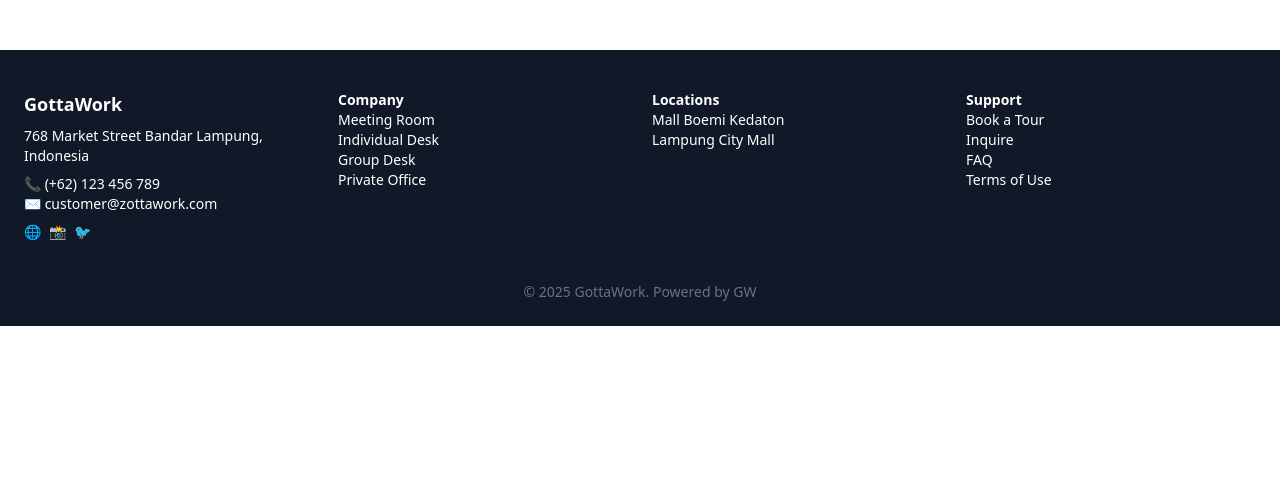
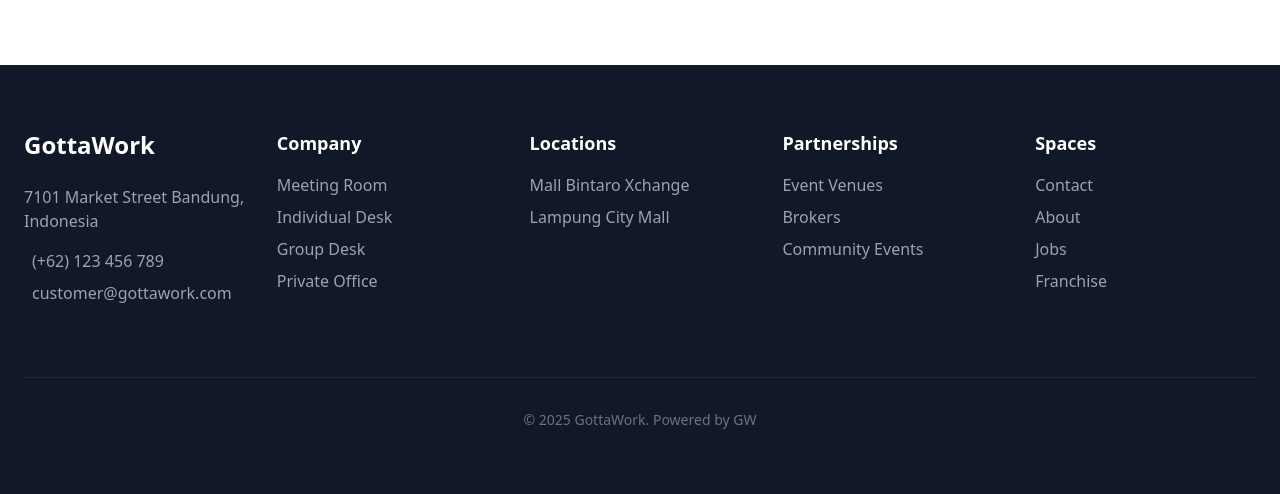
Before and after one commit to fernando-FTD/GottaWork, a PHP site: page /manager_homepage.php in a window 1280 px wide. Shown: the part 1601-2095 px from the top of the page. Before the commit the page ends 1927 px from the top, so only its background shows below. Run offline with PHP 8.4, Linux system fonts and the light colour scheme; a user stored in the database is signed in; some libraries are stand-ins or nearby versions.

Commit message:
Update manager_homepage.php

```diff
--- a/manager_homepage.php
+++ b/manager_homepage.php
@@ -23,26 +23,64 @@ if ($_SESSION['role'] !== 'Administrator') {
 </head>
 <body class="text-gray-800">
 
-<!-- HEADER -->
-<header class="bg-[#3e3e3e] text-white">
-  <div class="max-w-7xl mx-auto flex justify-between items-center px-6 py-4">
-    <h1 class="text-xl font-bold">GottaWork</h1>
-    <nav class="space-x-6 text-sm hidden md:flex">
-      <a href="#" class="text-orange-300">Home</a>
-      <a href="pendatapan.html">Keuangan</a>
-      <a href="#">Skema Tarif</a>
-      <a href="#" class="border border-white px-3 py-1 rounded hover:bg-white hover:text-black">Log Out ›</a>
+<header class="bg-gray-700 text-white py-6 px-6">
+  <div class="hero-section relative">
+    <!-- Navigation -->
+    <nav class="absolute w-full py-6 px-8 flex justify-between items-center z-10">
+      <a href="#" class="text-white text-3xl font-bold">GottaWork</a>
+
+      <div class="flex items-center space-x-8">
+        <a href="#" class="text-yellow-400 hover:text-yellow-500 transition-colors">
+          Home
+        </a>
+        <a href="#" class="text-white hover:text-yellow-400 transition-colors">
+          Keuangan
+        </a>
+        <a href="#" class="text-white hover:text-yellow-400 transition-colors">
+          Skema Tarif
+        </a>
+
+        <a href="#" class="border border-white text-white px-6 py-2 rounded-md flex items-center justify-center hover:bg-white hover:bg-opacity-10 transition-colors">
+          Log Out ›
+        </a>
+      </div>
     </nav>
+
+    <!-- Page Title -->
+    <div class="container mx-auto px-8 pt-32">
+      <div class="flex items-center text-yellow-400 mb-2">
+        <i class="fas fa-chevron-down mr-1 text-xs"></i>
+        <span class="ml-1 text-sm uppercase">— Memimpin dengan data, bertumbuh dengan tujuan</span>
+      </div>
+      <h1 class="text-3xl font-bold mb-6 text-white">Wawasan Anda Menunjukkan Jalan</h1>
+
+      <div class="flex justify-between items-center">
+        <div class="flex space-x-4">
+          <!-- Tombol Keuangan dengan style yang diminta -->
+          <a href="#" class="bg-yellow-400 text-black px-6 py-3 rounded font-medium flex items-center">
+            Keuangan
+            <svg xmlns="http://www.w3.org/2000/svg" class="h-4 w-4 ml-2" fill="none" viewBox="0 0 24 24" stroke="currentColor">
+              <path stroke-linecap="round" stroke-linejoin="round" stroke-width="2" d="M9 5l7 7-7 7" />
+            </svg>
+          </a>
+
+          <!-- Tombol Skema Tarif dengan style yang diminta -->
+          <a href="#" class="border border-yellow-400 text-yellow-400 px-6 py-3 rounded font-medium flex items-center">
+            Skema Tarif
+            <svg xmlns="http://www.w3.org/2000/svg" class="h-4 w-4 ml-2" fill="none" viewBox="0 0 24 24" stroke="currentColor">
+              <path stroke-linecap="round" stroke-linejoin="round" stroke-width="2" d="M9 5l7 7-7 7" />
+            </svg>
+          </a>
         </div>
 
-  <!-- HERO -->
-  <div class="px-6 pb-16 pt-12 max-w-7xl mx-auto">
-    <p class="text-sm text-yellow-300 tracking-wide mb-2 uppercase">— Memimpin dengan data, bertumbuh dengan tujuan</p>
-    <h2 class="text-4xl font-bold leading-tight mb-4">Wawasan Anda Menunjukkan Jalan</h2>
-    <p class="text-gray-300 mb-6">Bersama mewujudkan ruang kerja efisien melalui pengelolaan yang cermat untuk menghadirkan nilai bisnis terbaik.</p>
-    <div class="space-x-4">
-      <button class="bg-yellow-400 text-black font-semibold px-4 py-2 rounded">Keuangan</button>
-      <button class="bg-yellow-400 text-black font-semibold px-4 py-2 rounded">Skema Tarif</button>
+        <div class="flex items-center text-sm text-white">
+          <span>Home</span>
+          <i class="fas fa-chevron-right mx-1 text-xs"></i>
+          <span>Keuangan</span>
+        </div>
+      </div>
+
+      <p class="text-gray-300 mt-6 max-w-2xl">Bersama mewujudkan ruang kerja efisien melalui pengelolaan yang cermat untuk menghadirkan nilai bisnis terbaik.</p>
     </div>
   </div>
 </header>
@@ -52,7 +90,6 @@ if ($_SESSION['role'] !== 'Administrator') {
   <div class="max-w-7xl mx-auto px-6 py-12">
     <p class="text-sm text-yellow-300 mb-2 uppercase">— Keuangan</p>
     <h2 class="text-3xl font-semibold mb-2">Keuangan</h2>
-    <p class="text-sm text-white/70">Home › Keuangan</p>
   </div>
 </section>
 
@@ -108,32 +145,71 @@ if ($_SESSION['role'] !== 'Administrator') {
 </section>
 
 
-<!-- FOOTER -->
-<footer class="bg-gray-900 text-white mt-16 text-sm">
-  <div class="max-w-7xl mx-auto grid grid-cols-2 md:grid-cols-4 gap-6 px-6 py-10">
-    <div>
-      <h3 class="font-bold text-lg mb-2">GottaWork</h3>
-      <p>768 Market Street Bandar Lampung, Indonesia</p>
-      <p class="mt-2">📞 (+62) 123 456 789</p>
-      <p>✉️ customer@zottawork.com</p>
-      <div class="flex space-x-2 mt-2">
-        <a href="#">🌐</a><a href="#">📸</a><a href="#">🐦</a>
+<!-- Footer -->
+  <footer class="bg-gray-900 text-white py-16 mt-16">
+    <div class="container mx-auto px-6">
+      <div class="grid grid-cols-1 md:grid-cols-5 gap-8">
+        <!-- Company Info -->
+        <div class="col-span-1">
+          <h2 class="text-2xl font-bold mb-6">GottaWork</h2>
+          <p class="text-gray-400 mb-4">7101 Market Street Bandung, Indonesia</p>
+          <p class="text-gray-400 mb-2"><i class="fas fa-phone mr-2"></i> (+62) 123 456 789</p>
+          <p class="text-gray-400 mb-6"><i class="fas fa-envelope mr-2"></i> customer@gottawork.com</p>
+          <div class="flex space-x-4">
+            <a href="#" class="text-gray-400 hover:text-white"><i class="fab fa-facebook-f"></i></a>
+            <a href="#" class="text-gray-400 hover:text-white"><i class="fab fa-twitter"></i></a>
+            <a href="#" class="text-gray-400 hover:text-white"><i class="fab fa-instagram"></i></a>
+            <a href="#" class="text-gray-400 hover:text-white"><i class="fab fa-youtube"></i></a>
           </div>
         </div>
-    <div>
-      <h4 class="font-bold">Company</h4>
-      <ul><li>Meeting Room</li><li>Individual Desk</li><li>Group Desk</li><li>Private Office</li></ul>
+
+        <!-- Company Links -->
+        <div class="col-span-1">
+          <h3 class="text-lg font-semibold mb-4">Company</h3>
+          <ul class="space-y-2">
+            <li><a href="#" class="text-gray-400 hover:text-white">Meeting Room</a></li>
+            <li><a href="#" class="text-gray-400 hover:text-white">Individual Desk</a></li>
+            <li><a href="#" class="text-gray-400 hover:text-white">Group Desk</a></li>
+            <li><a href="#" class="text-gray-400 hover:text-white">Private Office</a></li>
+          </ul>
         </div>
-    <div>
-      <h4 class="font-bold">Locations</h4>
-      <ul><li>Mall Boemi Kedaton</li><li>Lampung City Mall</li></ul>
+
+        <!-- Locations Links -->
+        <div class="col-span-1">
+          <h3 class="text-lg font-semibold mb-4">Locations</h3>
+          <ul class="space-y-2">
+            <li><a href="#" class="text-gray-400 hover:text-white">Mall Bintaro Xchange</a></li>
+            <li><a href="#" class="text-gray-400 hover:text-white">Lampung City Mall</a></li>
+          </ul>
         </div>
-    <div>
-      <h4 class="font-bold">Support</h4>
-      <ul><li>Book a Tour</li><li>Inquire</li><li>FAQ</li><li>Terms of Use</li></ul>
+
+        <!-- Partnerships Links -->
+        <div class="col-span-1">
+          <h3 class="text-lg font-semibold mb-4">Partnerships</h3>
+          <ul class="space-y-2">
+            <li><a href="#" class="text-gray-400 hover:text-white">Event Venues</a></li>
+            <li><a href="#" class="text-gray-400 hover:text-white">Brokers</a></li>
+            <li><a href="#" class="text-gray-400 hover:text-white">Community Events</a></li>
+          </ul>
+        </div>
+
+        <!-- Support/Spaces Links -->
+        <div class="col-span-1">
+          <h3 class="text-lg font-semibold mb-4">Spaces</h3>
+          <ul class="space-y-2">
+            <li><a href="#" class="text-gray-400 hover:text-white">Contact</a></li>
+            <li><a href="#" class="text-gray-400 hover:text-white">About</a></li>
+            <li><a href="#" class="text-gray-400 hover:text-white">Jobs</a></li>
+            <li><a href="#" class="text-gray-400 hover:text-white">Franchise</a></li>
+          </ul>
         </div>
       </div>
-  <div class="text-center text-gray-500 pb-6">&copy; 2025 GottaWork. Powered by GW</div>
+
+      <!-- Copyright -->
+      <div class="border-t border-gray-800 mt-12 pt-8 text-center text-gray-500 text-sm">
+        © 2025 GottaWork. Powered by GW
+      </div>
+    </div>
   </footer>
 
 </body>
```
Lines whose indentation alone changed are shown as unchanged.
